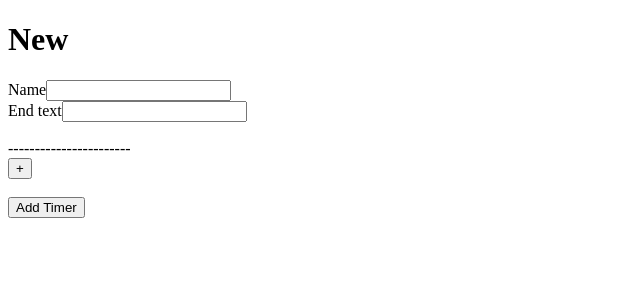
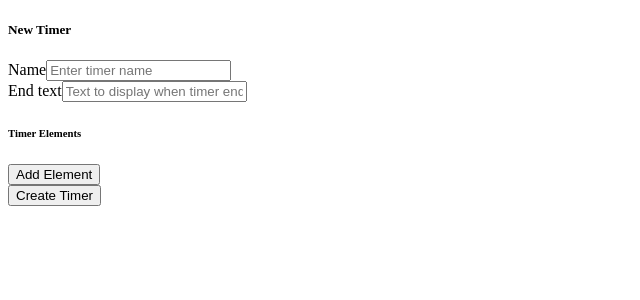
Before and after one commit to imdutch21/CurlingTimer, an Angular app: page / in a window 1280 px wide. Shown: the top 300 px of the page, without its empty margins (0-640 px from the left). Built offline with nearby package versions, Linux system fonts and the light colour scheme.

Commit message:
Before update

```diff
--- a/package.json
+++ b/package.json
@@ -6,7 +6,8 @@
     "start": "ng serve",
     "build": "ng build",
     "watch": "ng build --watch --configuration development",
-    "test": "ng test"
+    "test": "ng test",
+    "deploy": "ng deploy --base-href=/CurlingTimer/"
   },
   "private": true,
   "dependencies": {
--- a/src/app/components/setup/setup.component.html
+++ b/src/app/components/setup/setup.component.html
@@ -1,26 +1,90 @@
-@if(timers.length > 0){
-<h1>Existing</h1>
-@for (timer of timers; track timer.title) {
-<button (click)="startTimer(timer)">{{timer.title}}</button>
-}
+<!-- Existing Timers Section -->
+@if(timers.length > 0) {
+<div class="card mb-4">
+    <div class="card-header bg-primary text-white">
+        <h5 class="mb-0">Existing Timers</h5>
+    </div>
+    <div class="card-body">
+        <div class="d-flex flex-wrap gap-2">
+            @for (timer of timers; track timer.title) {
+            <button class="btn btn-outline-primary" (click)="startTimer(timer)">
+                {{timer.title}}
+            </button>
+            }
+        </div>
+    </div>
+</div>
 }
 
+<!-- New Timer Section -->
+<div class="card">
+    <div class="card-header bg-success text-white">
+        <h5 class="mb-0">New Timer</h5>
+    </div>
+    <div class="card-body">
+        <!-- Timer Details -->
+        <div class="row mb-3">
+            <div class="col-md-6">
+                <div class="form-group mb-3">
+                    <label for="timerTitle" class="form-label">Name</label>
+                    <input type="text" id="timerTitle" class="form-control" [(ngModel)]="timerSetup.title" name="title"
+                        placeholder="Enter timer name">
+                </div>
+            </div>
+            <div class="col-md-6">
+                <div class="form-group mb-3">
+                    <label for="timerEndText" class="form-label">End text</label>
+                    <input type="text" id="timerEndText" class="form-control" [(ngModel)]="timerSetup.endText"
+                        name="endText" placeholder="Text to display when timer ends">
+                </div>
+            </div>
+        </div>
 
-<h1>New</h1>
-<label>Name</label>
-<input type="text" [(ngModel)]="timerSetup.title" name="title"><br>
-<label>End text</label>
-<input type="text" [(ngModel)]="timerSetup.endText" name="endText"><br>
-<br>-----------------------<br>
+        <!-- Timer Elements -->
+        <div class="mt-4">
+            <h6 class="mb-3">Timer Elements</h6>
 
-@for(el of timerSetup.timerElements; track el.text; let idx = $index){
-<label>Text</label>
-<input type="text" [(ngModel)]="el.text" name="text-{{idx}}"><br>
-<label>Tijd in seconds</label>
-<input type="number" [(ngModel)]="el.timeInSeconds" name="time-{{idx}}"><br>
-<button (click)="remove(idx)">-</button>
-<br>-----------------------<br>
-}
-<button (click)="add()">+</button>
-<br><br>
-<button (click)="create()">Add Timer</button>
+            @for(el of timerSetup.timerElements; track el.text; let idx = $index){
+            <div class="card mb-3 border-secondary">
+                <div class="card-body">
+                    <div class="row g-3">
+                        <div class="col-md-5">
+                            <div class="form-group">
+                                <label for="text-{{idx}}" class="form-label">Text</label>
+                                <input type="text" id="text-{{idx}}" class="form-control" [(ngModel)]="el.text"
+                                    name="text-{{idx}}" placeholder="Display text">
+                            </div>
+                        </div>
+                        <div class="col-md-5">
+                            <div class="form-group">
+                                <label for="time-{{idx}}" class="form-label">Time in seconds</label>
+                                <input type="number" id="time-{{idx}}" class="form-control"
+                                    [(ngModel)]="el.timeInSeconds" name="time-{{idx}}" placeholder="Duration">
+                            </div>
+                        </div>
+                        <div class="col-md-2 d-flex align-items-end justify-content-center">
+                            <button class="btn btn-danger mt-2" (click)="remove(idx)">
+                                <i class="bi bi-dash-circle"></i> Remove
+                            </button>
+                        </div>
+                    </div>
+                </div>
+            </div>
+            }
+
+            <!-- Add Element Button -->
+            <div class="d-flex justify-content-center mb-4">
+                <button class="btn btn-primary" (click)="add()">
+                    <i class="bi bi-plus-circle"></i> Add Element
+                </button>
+            </div>
+        </div>
+
+        <!-- Create Timer Button -->
+        <div class="d-grid gap-2 col-6 mx-auto mt-4">
+            <button class="btn btn-success btn-lg" (click)="create()">
+                <i class="bi bi-plus-lg"></i> Create Timer
+            </button>
+        </div>
+    </div>
+</div>
```
Also changed, not shown: 1 other file (tests, documents, lock files or other folders).
